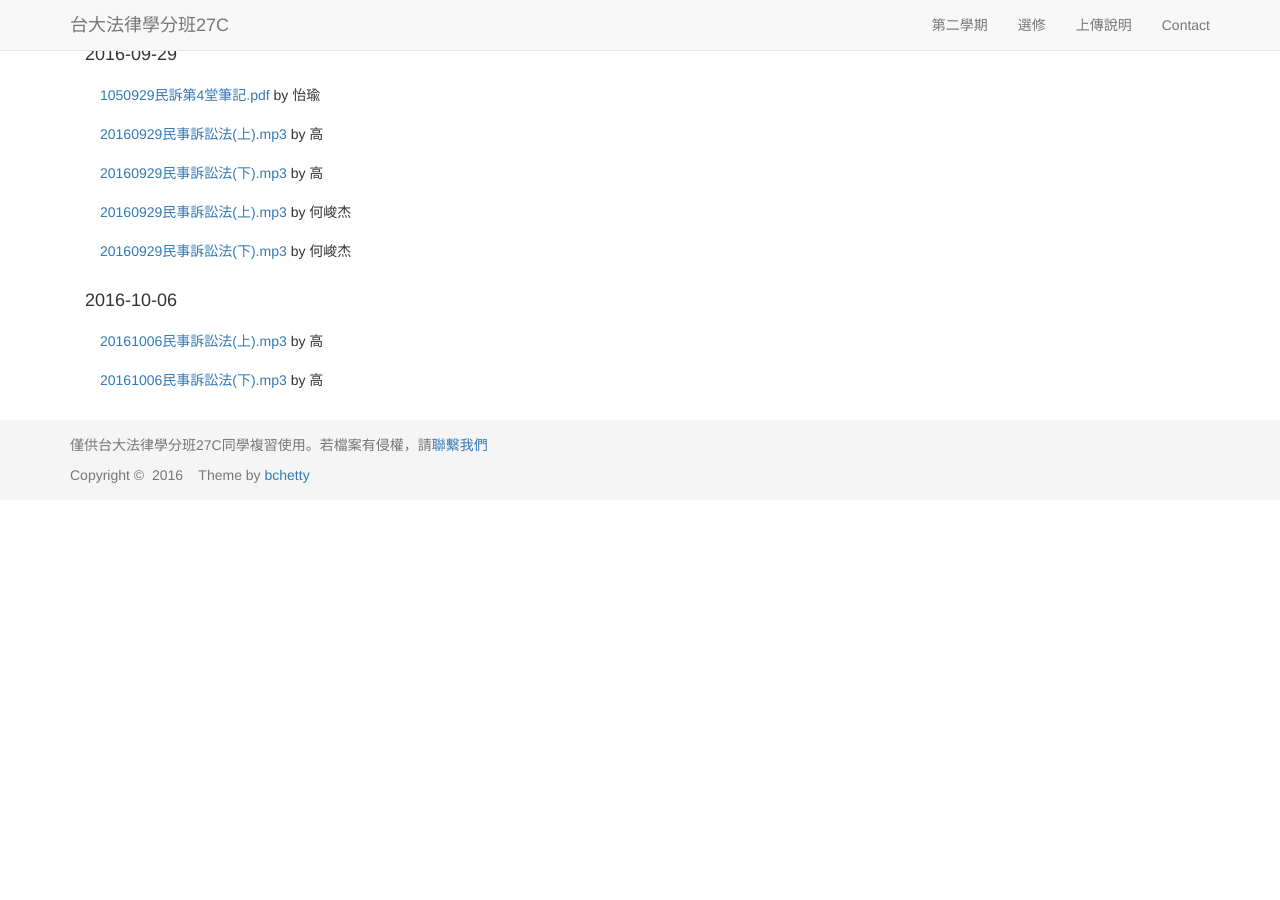
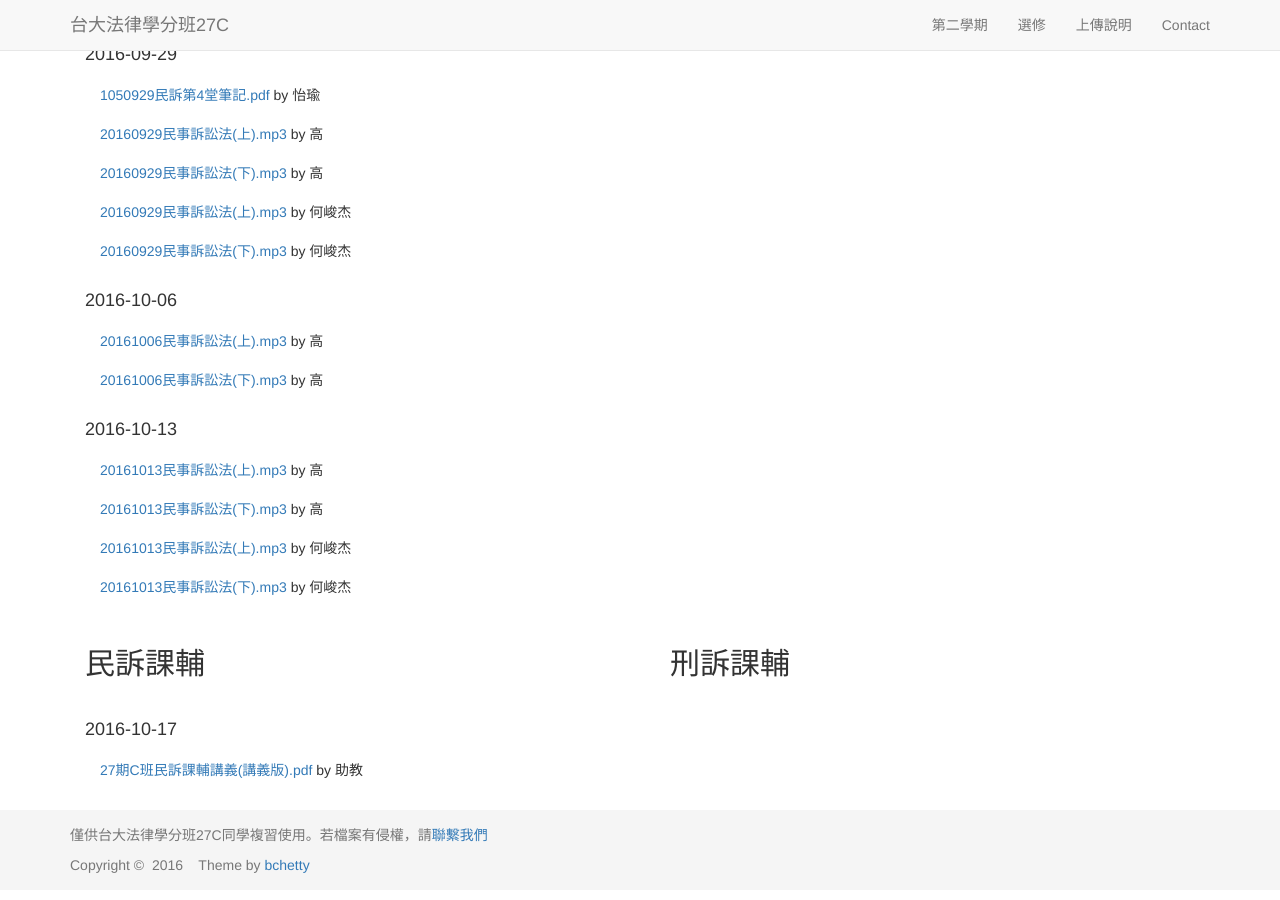
Before and after one commit to maxmilian/ntu_specs_law, a Jekyll site: the page built from semester2/index.html, in a window 1280 px wide and 900 px high, scrolled down 894 px. Built offline with Jekyll 4.4.1, drawn with Linux system fonts in a browser that asks for light colours; nearby versions of some CDN libraries; before the commit the page ends 1404 px from its top, so only the background shows below that.

Commit message:
add record 20161013

```diff
--- a/semester2/index.html
+++ b/semester2/index.html
@@ -47,6 +47,13 @@ layout: template1
           <li class="list-group-item"><a href="{{ site.file_semester2 }}/records/civil_procedure/Kao_5_1.mp3">20161006民事訴訟法(上).mp3</a> by 高</li>
           <li class="list-group-item"><a href="{{ site.file_semester2 }}/records/civil_procedure/Kao_5_2.mp3">20161006民事訴訟法(下).mp3</a> by 高</li>
       </ul>
+      <h4>2016-10-13</h4>
+      <ul class="list-group">
+          <li class="list-group-item"><a href="{{ site.file_semester2 }}/records/civil_procedure/Kao_6_1.mp3">20161013民事訴訟法(上).mp3</a> by 高</li>
+          <li class="list-group-item"><a href="{{ site.file_semester2 }}/records/civil_procedure/Kao_6_2.mp3">20161013民事訴訟法(下).mp3</a> by 高</li>
+          <li class="list-group-item"><a href="{{ site.file_semester2 }}/records/civil_procedure/Ho_6_1.mp3">20161013民事訴訟法(上).mp3</a> by 何峻杰</li>
+          <li class="list-group-item"><a href="{{ site.file_semester2 }}/records/civil_procedure/Ho_6_2.mp3">20161013民事訴訟法(下).mp3</a> by 何峻杰</li>
+      </ul>
     </div>
     <div class="col-md-6">
       <h2>刑事訴訟法</h2>
@@ -72,13 +79,18 @@ layout: template1
           <li class="list-group-item"><a href="{{ site.file_semester2 }}/records/criminal_procedure/Ho_3_2.mp3">20161011刑事訴訟法(下).mp3</a> by 何峻杰</li>
       </ul>
     </div>
-   <!-- <div class="row">
+  </div>
+  <div class="row">
     <div class="col-md-6">
       <h2>民訴課輔</h2>
+      <br/>
+      <h4>2016-10-17</h4>
+      <ul class="list-group">
+          <li class="list-group-item"><a href="/ntu_specs_law/semester2/civil_procedure/doc/material_1.pdf">27期C班民訴課輔講義(講義版).pdf</a> by 助教</li>
+      </ul>
     </div>
     <div class="col-md-6">
       <h2>刑訴課輔</h2>
     </div>
-   </div> -->
   </div>
 </div>
```
Also changed, not shown: 1 other file. Lines whose indentation alone changed are shown as unchanged.
